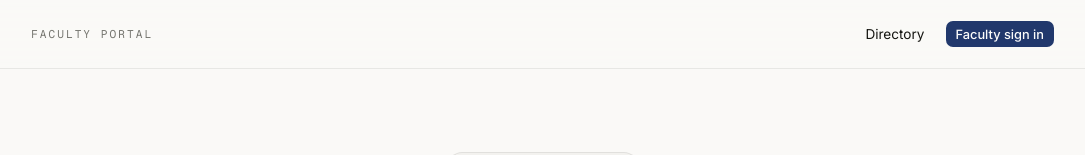
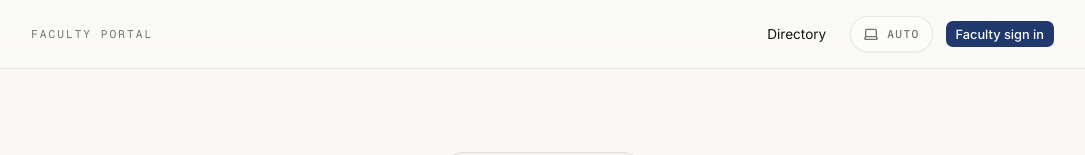
Before and after one commit to DISHA7-debug/faculty-portal, a Next.js app: page / in a window 1280 px wide. Shown: the top 155 px of the page, without its empty margins (97-1182 px from the left). Built offline with nearby package versions, Linux system fonts and the light colour scheme; no server answers; the database is empty.

Commit message:
feat(ui): add ThemeToggle component and adapt login, dashboard, and public layouts for light/dark mode

```diff
--- a/app/(auth)/login/page.tsx
+++ b/app/(auth)/login/page.tsx
@@ -5,6 +5,7 @@ import { redirect } from 'next/navigation';
 import { getOptionalSession } from '@/lib/auth/session';
 import { safeNextPath } from '@/lib/safe-redirect';
 
+import { ThemeToggle } from '@/components/theme-toggle';
 import KnowledgeGlobe from './knowledge-globe';
 import { LoginForm } from './login-form';
 
@@ -35,11 +36,11 @@ export default async function LoginPage({
   const next = safeNextPath(params.next);
 
   return (
-    <div className="flex min-h-dvh flex-col bg-[#080808] text-white">
+    <div className="flex min-h-dvh flex-col bg-background text-foreground">
       {/* =====================================================
           HEADER
       ====================================================== */}
-      <header className="absolute left-6 top-6 z-30 sm:left-10 sm:top-10">
+      <header className="absolute left-6 right-6 top-6 z-30 flex items-center justify-between sm:left-10 sm:right-10 sm:top-10">
         <Link
           href="/"
           className="group inline-flex items-center gap-2 text-[0.9rem] text-muted-foreground transition-colors hover:text-foreground"
@@ -52,6 +53,7 @@ export default async function LoginPage({
           </span>
           Return to directory
         </Link>
+        <ThemeToggle />
       </header>
 
       {/* =====================================================
@@ -61,7 +63,7 @@ export default async function LoginPage({
         {/* ===================================================
             LEFT — LOGIN
         ==================================================== */}
-        <section className="relative z-20 flex items-center bg-[#080808] px-6 py-28 sm:px-12 lg:px-20 xl:px-28">
+        <section className="relative z-20 flex items-center bg-background px-6 py-28 sm:px-12 lg:px-20 xl:px-28">
           <div className="w-full max-w-[430px]">
             {/* =================================================
                 BRAND
@@ -77,7 +79,7 @@ export default async function LoginPage({
               </div>
 
               {/* Heading */}
-              <h1 className="font-display text-[2.75rem] leading-[1.06] tracking-[-0.015em] text-white sm:text-5xl">
+              <h1 className="font-display text-[2.75rem] leading-[1.06] tracking-[-0.015em] text-foreground sm:text-5xl">
                 Sign in
               </h1>
 
--- a/app/(auth-focus)/layout.tsx
+++ b/app/(auth-focus)/layout.tsx
@@ -1,6 +1,7 @@
 import Link from 'next/link';
 
 import { Providers } from '@/components/providers';
+import { ThemeToggle } from '@/components/theme-toggle';
 
 /**
  * Single-column shell for the outcome screens: check-your-email, verify,
@@ -23,7 +24,7 @@ export default function AuthFocusLayout({
         {/* Subtle background glow effect using safe opacity classes */}
         <div className="pointer-events-none absolute left-1/2 top-1/2 -z-10 h-[30rem] w-[30rem] -translate-x-1/2 -translate-y-1/2 rounded-full bg-primary opacity-10 blur-3xl" aria-hidden="true" />
 
-        <header className="absolute left-6 top-6 sm:left-10 sm:top-10">
+        <header className="absolute left-6 right-6 top-6 flex items-center justify-between sm:left-10 sm:right-10 sm:top-10">
           <Link
             href="/"
             className="inline-flex items-center gap-2 text-[0.9rem] text-muted-foreground transition-colors hover:text-foreground"
@@ -31,6 +32,7 @@ export default function AuthFocusLayout({
             <span aria-hidden="true">&larr;</span>
             Faculty Portal
           </Link>
+          <ThemeToggle />
         </header>
 
         <main className="w-full max-w-md px-6 py-8">
--- a/app/dashboard/layout.tsx
+++ b/app/dashboard/layout.tsx
@@ -4,6 +4,7 @@ import Link from 'next/link';
 
 import { AwaitingApproval } from '@/components/auth/awaiting-approval';
 import { SignOutButton } from '@/components/dashboard/sign-out-button';
+import { ThemeToggle } from '@/components/theme-toggle';
 import { CompletenessMeter } from '@/components/dashboard/completeness-meter';
 import { DashboardNav } from '@/components/dashboard/dashboard-nav';
 import { PreviewRail } from '@/components/dashboard/preview-rail';
@@ -89,8 +90,9 @@ export default async function DashboardLayout({
                 how it goes unnoticed. This sits in the header block of the sidebar, which
                 is fully visible at every width — never scrolled, never collapsed.
               */}
-              <div className="mt-3">
+              <div className="mt-3 flex items-center justify-between gap-2">
                 <SignOutButton />
+                <ThemeToggle />
               </div>
             </div>
 
--- a/components/public/site-header.tsx
+++ b/components/public/site-header.tsx
@@ -1,16 +1,9 @@
 import Link from 'next/link';
 import { Button } from '@/components/ui/button';
+import { ThemeToggle } from '@/components/theme-toggle';
 
 /**
  * Header for every public page.
- *
- * Until now a visitor arriving at `/faculty/[slug]` from a search result had no way to
- * reach anything else — no directory, no department, no home. Search engines send people
- * to deep pages far more often than to a home page, so for most visitors that WAS the site.
- *
- * Deliberately not sticky: the profile page has its own sticky section rail, and two
- * stacked sticky bars eat a third of a phone screen and make the anchor-offset arithmetic
- * a guess.
  */
 export function SiteHeader() {
   return (
@@ -24,13 +17,14 @@ export function SiteHeader() {
             Faculty Portal
           </Link>
 
-          <nav aria-label="Site" className="flex items-center gap-2">
+          <nav aria-label="Site" className="flex items-center gap-3">
             <Link
               href="/faculty"
               className="rounded-md px-3 py-2 text-[0.85rem] transition-colors hover:bg-secondary focus-visible:ring-2 focus-visible:ring-ring focus-visible:outline-none"
             >
               Directory
             </Link>
+            <ThemeToggle />
             <Button asChild variant="default" size="sm">
               <Link href="/login">
                 Faculty sign in
--- /dev/null
+++ b/components/theme-toggle.tsx
@@ -0,0 +1,77 @@
+'use client';
+
+import { Moon, Sun, Laptop } from 'lucide-react';
+import { useTheme } from 'next-themes';
+import { useSyncExternalStore } from 'react';
+
+const emptySubscribe = () => () => {};
+
+/**
+ * Hydration-safe check returning false on SSR and true on client.
+ */
+function useMounted() {
+  return useSyncExternalStore(
+    emptySubscribe,
+    () => true,
+    () => false
+  );
+}
+
+/**
+ * Hydration-safe theme toggle control.
+ *
+ * Renders a pill button that cycles through Light, Dark, and System modes,
+ * with smooth icon transitions and full keyboard accessibility.
+ */
+export function ThemeToggle({ className = '' }: { className?: string }) {
+  const { theme, setTheme } = useTheme();
+  const mounted = useMounted();
+
+  if (!mounted) {
+    return (
+      <div
+        className={`inline-flex h-9 w-9 items-center justify-center rounded-full border border-hairline bg-surface-raised opacity-0 ${className}`}
+        aria-hidden="true"
+      />
+    );
+  }
+
+  const cycleTheme = () => {
+    if (theme === 'dark') {
+      setTheme('light');
+    } else if (theme === 'light') {
+      setTheme('system');
+    } else {
+      setTheme('dark');
+    }
+  };
+
+  const getIcon = () => {
+    if (theme === 'dark') return <Moon className="size-4 text-amber-300" />;
+    if (theme === 'light') return <Sun className="size-4 text-amber-600" />;
+    return <Laptop className="size-4 text-muted-foreground" />;
+  };
+
+  const getLabel = () => {
+    if (theme === 'dark') return 'Dark mode (click for light)';
+    if (theme === 'light') return 'Light mode (click for system)';
+    return 'System theme (click for dark)';
+  };
+
+  return (
+    <button
+      type="button"
+      onClick={cycleTheme}
+      title={getLabel()}
+      aria-label={getLabel()}
+      className={`inline-flex h-9 items-center gap-2 rounded-full border border-hairline bg-surface-raised px-3 text-[0.8rem] font-medium text-foreground shadow-xs transition-colors hover:bg-surface-sunken focus-visible:outline-2 focus-visible:outline-offset-2 focus-visible:outline-ring ${className}`}
+    >
+      <span className="flex items-center justify-center transition-transform duration-200">
+        {getIcon()}
+      </span>
+      <span className="font-mono text-[0.7rem] uppercase tracking-[0.12em] text-muted-foreground">
+        {theme === 'dark' ? 'Dark' : theme === 'light' ? 'Light' : 'Auto'}
+      </span>
+    </button>
+  );
+}
```
